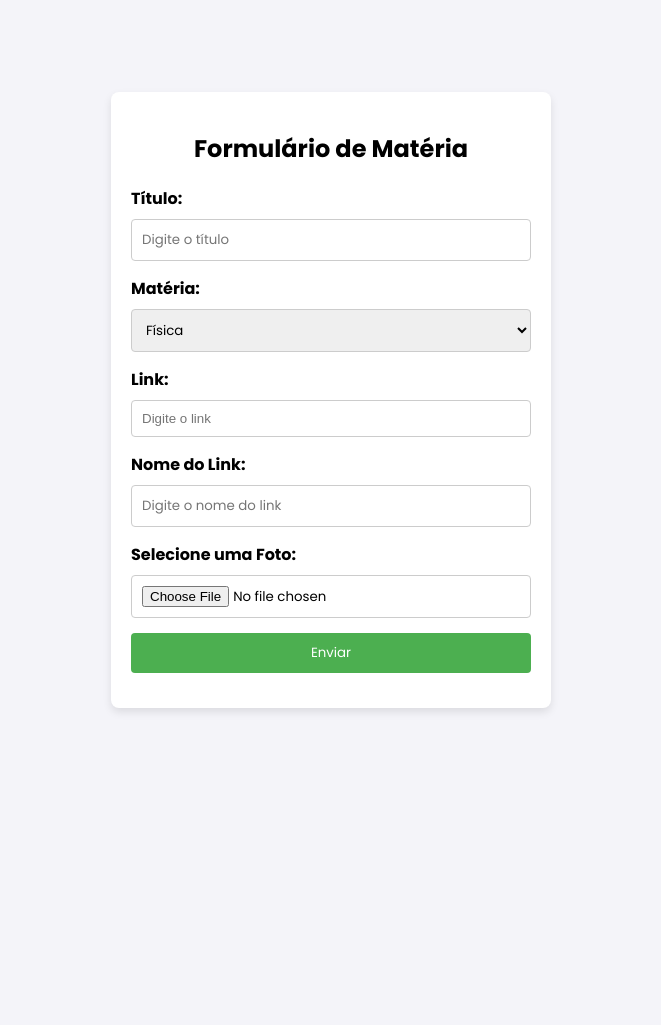
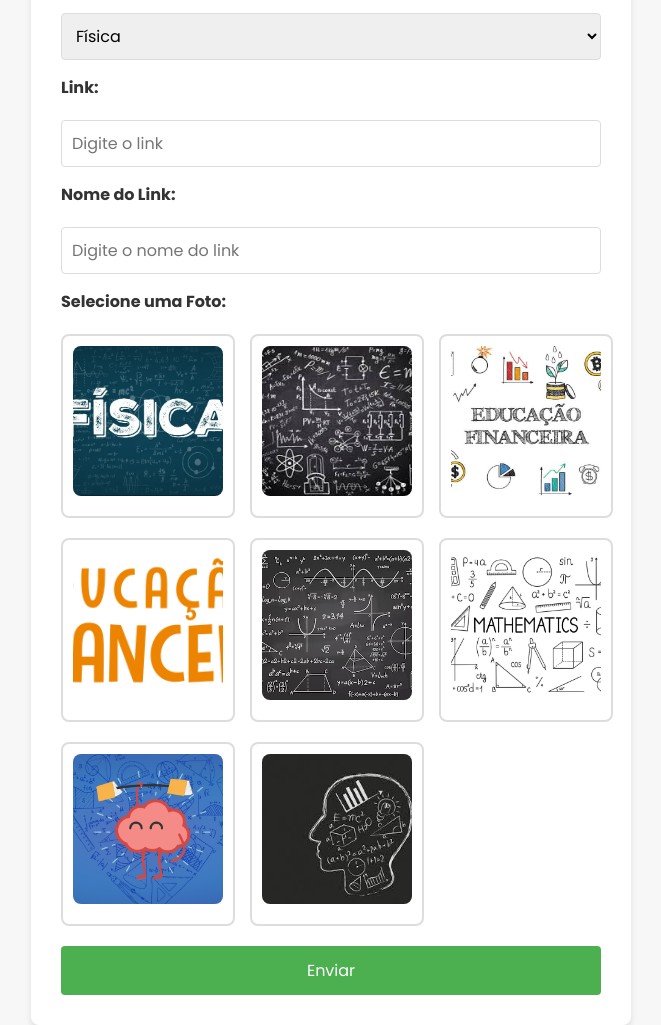
Before and after one commit to 07jaozin/escolar_Jessica, a Flask app: page /form in a window 1280 px wide. Shown: the whole page, without its empty margins (309-970 px from the left). Before the commit the page ends 712 px from the top, so only its background shows below. Run offline with Flask 2, Linux system fonts and the light colour scheme; some web fonts are replaced.

Commit message:
teste 15

```diff
--- a/projeto/app.py
+++ b/projeto/app.py
@@ -52,13 +52,10 @@ def adiciona():
    link = request.form.get('link')
    nome_link = request.form.get('nome_link')
    materia = request.form.get('materia')
-   foto = request.files['foto']
-   if foto:
-      foto.save(os.path.join("static/images", foto.filename))
-      foto_caminho = os.path.join("static/images", foto.filename)
-   print(foto_caminho)
+   foto = request.form.get('foto')
+   print(foto)
 
-   novo_material = Materias( titulo = titulo, materia = materia, link = link, nome_link = nome_link, foto = foto_caminho )
+   novo_material = Materias( titulo = titulo, materia = materia, link = link, nome_link = nome_link, foto = foto )
    db.session.add(novo_material)
    db.session.commit()
    return redirect('/')
--- a/projeto/static/form.css
+++ b/projeto/static/form.css
@@ -1,60 +1,142 @@
 @import url("https://fonts.googleapis.com/css2?family=Butcherman&family=Poppins:wght@400;500;600;700&display=swap");
 
-*{
+/* Estilos gerais */
+* {
+    margin: 0;
+    padding: 0;
+    box-sizing: border-box;
     font-family: 'Poppins', sans-serif;
 }
-/* Estilos gerais */
+
+
 body {
     font-family: Arial, sans-serif;
-    background-color: #f4f4f9;
+    background-color: #f7f7f7;
+    color: #333;
     display: flex;
     justify-content: center;
     align-items: center;
     height: 100vh;
-    margin: 0;
 }
 
+/* Container do formulário */
 .form-container {
     background-color: #fff;
-    padding: 20px;
     border-radius: 8px;
-    box-shadow: 0 4px 8px rgba(0, 0, 0, 0.1);
+    padding: 30px;
+    box-shadow: 0 4px 6px rgba(0, 0, 0, 0.1);
     width: 100%;
-    max-width: 400px;
+    max-width: 600px;
 }
 
 h2 {
     text-align: center;
+    color: #4CAF50;
     margin-bottom: 20px;
 }
 
-/* Estilo dos campos de entrada */
-label {
-    display: block;
-    margin-bottom: 8px;
-    font-weight: bold;
+/* Estilo dos campos do formulário */
+form {
+    display: flex;
+    flex-direction: column;
+    gap: 15px;
 }
 
-input, select, button {
-    width: 100%;
-    padding: 10px;
-    margin-bottom: 15px;
-    border: 1px solid #ccc;
-    border-radius: 4px;
-    box-sizing: border-box;
+label {
+    font-weight: bold;
+    margin-bottom: 5px;
 }
 
-input[type="url"] {
-    font-family: Arial, sans-serif;
+input[type="text"],
+input[type="url"],
+select {
+    padding: 10px;
+    border: 1px solid #ddd;
+    border-radius: 4px;
+    font-size: 16px;
+    width: 100%;
 }
 
 button {
+    padding: 12px;
+    border: none;
+    border-radius: 4px;
     background-color: #4CAF50;
-    color: white;
-    border: none;
+    color: #fff;
+    font-size: 16px;
     cursor: pointer;
+    transition: background-color 0.3s ease;
 }
 
 button:hover {
     background-color: #45a049;
 }
+
+/* Estilo das opções de foto (radio buttons) */
+.foto-options {
+    display: grid;
+    grid-template-columns: repeat(3, 1fr);
+    gap: 15px;
+}
+
+.foto-options label {
+    display: flex;
+    flex-direction: column;
+    align-items: center;
+    font-size: 14px;
+    text-align: center;
+    border: 2px solid #ddd;
+    border-radius: 8px;
+    padding: 10px;
+    transition: transform 0.3s ease, border-color 0.3s ease;
+}
+
+.foto-options input[type="radio"] {
+    display: none;
+}
+
+.foto-options input[type="radio"]:checked + img {
+    border: 2px solid #4CAF50;
+    transform: scale(1.1);
+}
+
+.foto-options img {
+    width: 150px;
+    height: 150px;
+    object-fit: cover;
+    border-radius: 8px;
+    margin-bottom: 10px;
+}
+
+.foto-options label:hover {
+    cursor: pointer;
+    border-color: #4CAF50;
+    transform: scale(1.05);
+}
+
+/* Responsividade */
+@media (max-width: 600px) {
+    .form-container {
+        padding: 20px;
+    }
+
+    h2 {
+        font-size: 1.5rem;
+    }
+
+    input[type="text"],
+    input[type="url"],
+    select,
+    button {
+        font-size: 14px;
+    }
+
+    .foto-options {
+        grid-template-columns: repeat(2, 1fr);
+    }
+
+    .foto-options img {
+        width: 120px;
+        height: 120px;
+    }
+}
--- a/projeto/templates/form.html
+++ b/projeto/templates/form.html
@@ -10,7 +10,7 @@
 
     <div class="form-container">
         <h2>Formulário de Matéria</h2>
-        <form action="/adiciona_materia" method="POST" enctype="multipart/form-data">
+        <form action="/adiciona_materia" method="POST">
             <!-- Campo de texto para título -->
             <label for="titulo">Título:</label>
             <input type="text" id="titulo" name="titulo" required placeholder="Digite o título">
@@ -31,9 +31,42 @@
             <label for="nome_link">Nome do Link:</label>
             <input type="text" id="nome_link" name="nome_link" required placeholder="Digite o nome do link">
 
-            <!-- Campo de upload de arquivo (foto) -->
+            <!-- Campo de seleção de foto (radio buttons) -->
             <label for="foto">Selecione uma Foto:</label>
-            <input type="file" id="foto" name="foto" accept="image/*" required>
+            <div class="foto-options">
+                <label>
+                    <input type="radio" name="foto" value="fisica.webp" required>
+                    <img src="{{ url_for('static', filename='images/fisica.webp')}}" alt="" width="150px" height="150x">
+                </label>
+                <label>
+                    <input type="radio" name="foto" value="fisica2.jpg" required>
+                    <img src="{{ url_for('static', filename='images/fisica2.jpg')}}" alt="" width="150px" height="150x">
+                </label>
+                <label>
+                    <input type="radio" name="foto" value="financeiro1.jpg" required>
+                    <img src="{{ url_for('static', filename='images/financeiro1.jpg')}}" alt="" width="150px" height="150x">
+                </label>
+                <label>
+                    <input type="radio" name="foto" value="financeiro2.png" required>
+                    <img src="{{ url_for('static', filename='images/financeiro2.png')}}" alt="" width="150px" height="150x">
+                </label>
+                <label>
+                    <input type="radio" name="foto" value="matematica1.avif" required>
+                    <img src="{{ url_for('static', filename='images/matematica1.avif')}}" alt="" width="150px" height="150x">
+                </label>
+                <label>
+                    <input type="radio" name="foto" value="matematica2.jpg" required>
+                    <img src="{{ url_for('static', filename='images/matematica2.jpg')}}" alt="" width="150px" height="150x">
+                </label>
+                <label>
+                    <input type="radio" name="foto" value="exercicio.png" required>
+                    <img src="{{ url_for('static', filename='images/exercicio.png')}}" alt="" width="150px" height="150x">
+                </label>
+                <label>
+                    <input type="radio" name="foto" value="exercicio2.jpg" required>
+                    <img src="{{ url_for('static', filename='images/exercicio2.jpg')}}" alt="" width="150px" height="150x">
+                </label>
+            </div>
 
             <!-- Botão para enviar o formulário -->
             <button type="submit">Enviar</button>
```
Also changed, not shown: projeto/static/images/exercicio.png (added), projeto/static/images/exercicio2.jpg (added), projeto/static/images/financeiro1.jpg (added), projeto/static/images/financeiro2.png (added), projeto/static/images/fisica.webp (added), projeto/static/images/fisica2.jpg (added), projeto/static/images/matematica1.avif (added), projeto/static/images/matematica2.jpg (added).
